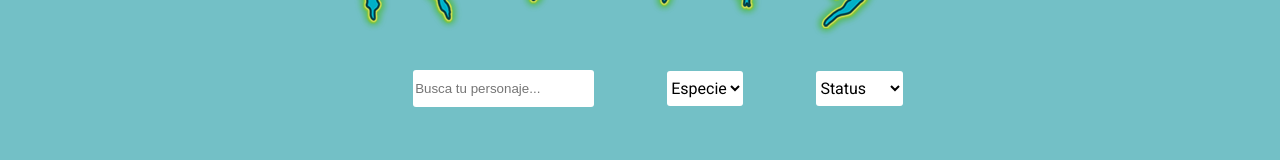
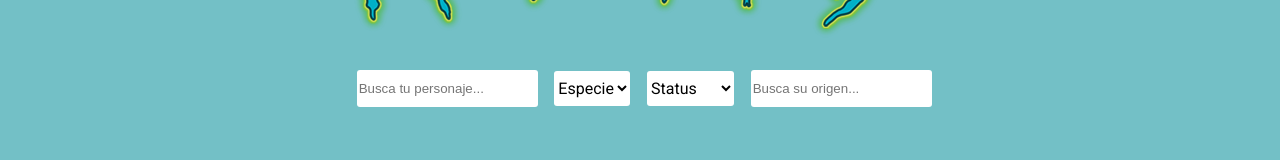
Before and after one commit to Adalab/modulo-3-evaluacion-final-barbaraestevez, a React (Create React App) app: page /#/ in a window 1280 px wide. Shown: the part 172-332 px from the top of the page. Built offline with nearby package versions, Linux system fonts and the light colour scheme; no server answers.

Commit message:
add new branch, add new filter component by origin

```diff
--- a/src/components/App.js
+++ b/src/components/App.js
@@ -15,7 +15,8 @@ const App = () => {
   const [filterName, setFilterName] = useState(ls.get('filterName', ""));
   const [filterSpecie, setFilterSpecie] = useState(ls.get("filterSpecie", ""));
   const [filterStatus, setFilterStatus] = useState(ls.get("filterStatus", ""));
-  console.log(characters);
+  const [filterOrigin, setFilterOrigin] = useState(ls.get("filterOrigin", ""));
+
 
   // effects
   useEffect(() => {
@@ -42,6 +43,9 @@ const App = () => {
   useEffect(() => {
     ls.set("filterStatus", filterStatus);
   }, [filterStatus]);
+  useEffect(() => {
+    ls.set("filterOrigin", filterOrigin);
+  }, [filterOrigin]);
 
   // event handlers
   const handleFilter = (data) => {
@@ -51,6 +55,8 @@ const App = () => {
       setFilterSpecie(data.value);
     } else if (data.key === "status") {
       setFilterStatus(data.value);
+    } else if (data.key === "origin") {
+      setFilterOrigin(data.value);
     }
   };
 
@@ -70,6 +76,9 @@ const App = () => {
     })
     .filter((character) => {
       return filterStatus === "" ? true : character.status === filterStatus ;
+    })
+    .filter((character) => {
+      return character.origin.toLowerCase().includes(filterOrigin.toLowerCase());
     });
 
   const renderCharacterDetail = (props) => {
--- /dev/null
+++ b/src/components/FilterByOrigin.js
@@ -0,0 +1,27 @@
+
+const FilterByOrigin = (props) => {
+    const handleChange = (ev) => {
+      props.handleFilter({
+        key: "origin",
+        value: ev.target.value,
+      });
+    };
+
+    return (
+      <>
+        <label className="form__label" htmlFor="origin">
+        </label>
+        <input
+          className="form__input--text"
+          id="origin"
+          name="origin"
+          type="text"
+          placeholder="Busca su origen..."
+          value={props.filterName}
+          onChange={handleChange}
+        />
+     </>
+    );
+  };
+
+  export default FilterByOrigin;
--- a/src/components/Filters.js
+++ b/src/components/Filters.js
@@ -2,6 +2,7 @@ import React from "react";
 import FilterByName from "./FilterByName";
 import FilterBySpecie from "./FilterBySpecie";
 import FilterByStatus from "./FilterByStatus";
+import FilterByOrigin from "./FilterByOrigin";
 
 const Filters = (props) => {
   const handleForm = (ev) => {
@@ -22,6 +23,10 @@ const Filters = (props) => {
           filterStatus={props.filterStatus}
           handleFilter={props.handleFilter}
         />
+        <FilterByOrigin
+          filterOrigin={props.filterOrigin}
+          handleFilter={props.handleFilter}
+        />
       </form>
     </section>
   );
```
